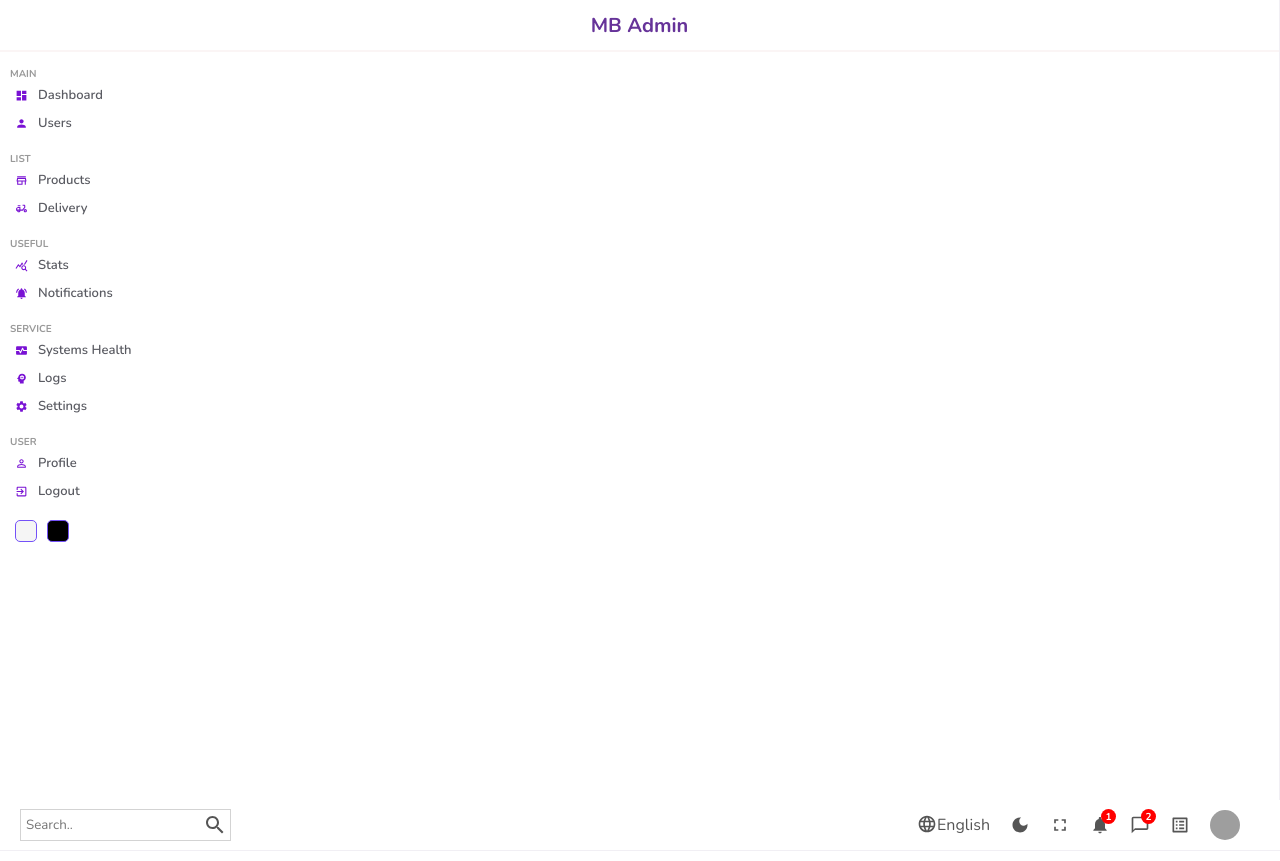
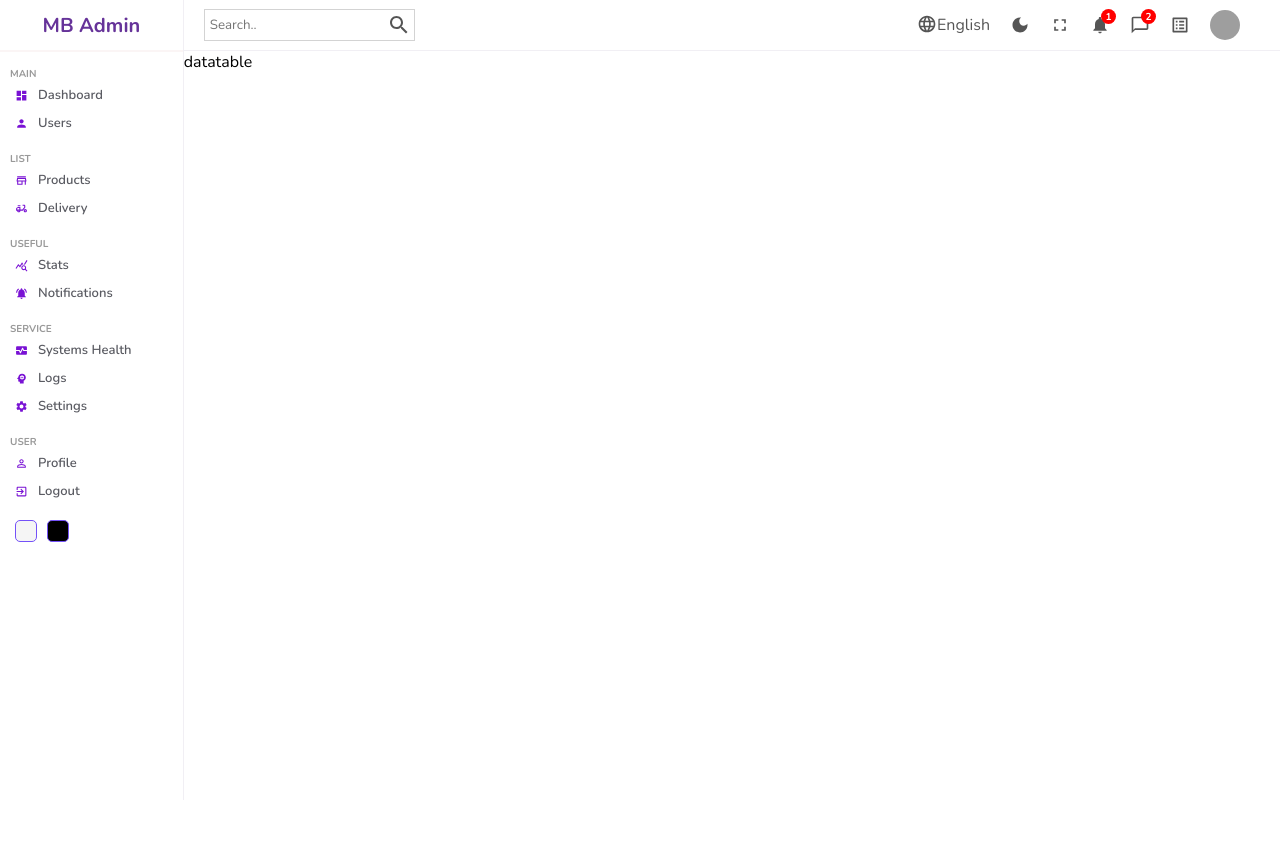
Before and after one commit to LONGMANKE/-React-admin-dashboard-from-scratch-for-beginners, a React (Create React App) app: page /users in a window 1280 px wide. After the commit the page ends 800 px from the top, so only its background shows below. Built offline with nearby package versions, Linux system fonts and the light colour scheme; grey boxes are pictures that could not be loaded.

Commit message:
btn color

```diff
--- a/src/pages/list/List.jsx
+++ b/src/pages/list/List.jsx
@@ -1,16 +1,16 @@
 import React from 'react'
 import Sidebar from "../../components/sidebar/Sidebar"
 import Navbar from "../../components/navbar/Navbar"
-
+import "./list.scss"
 
 
 const List = () => {
   return (
     <div className="list">
-
       <Sidebar/>
       <div className="listContainer">
-        <Navbar/>
+      <Navbar/>
+      datatable
       </div>
     </div>
 
--- a/src/pages/list/list.scss
+++ b/src/pages/list/list.scss
@@ -1,8 +1,11 @@
 .list{
     display: flex;
     width: 100%;
+
+
     .listContainer{
-        font: 6px;
+        flex: 6;
+        font-display: auto;
     }
 
 }
```
